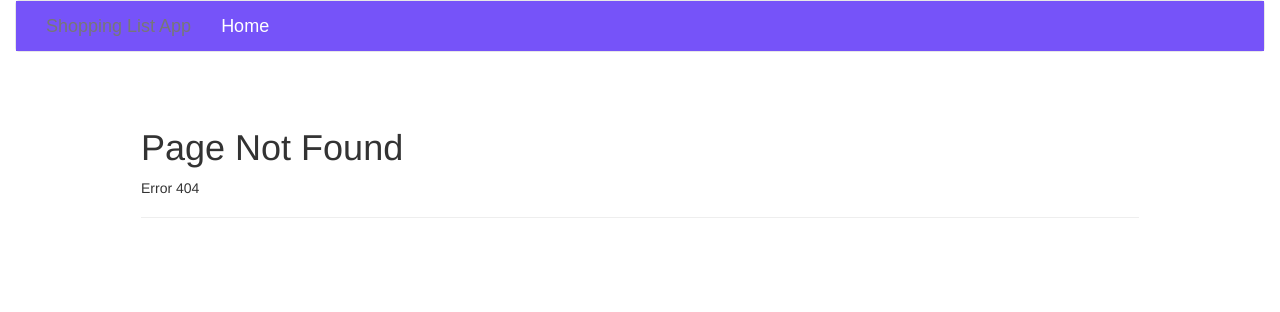
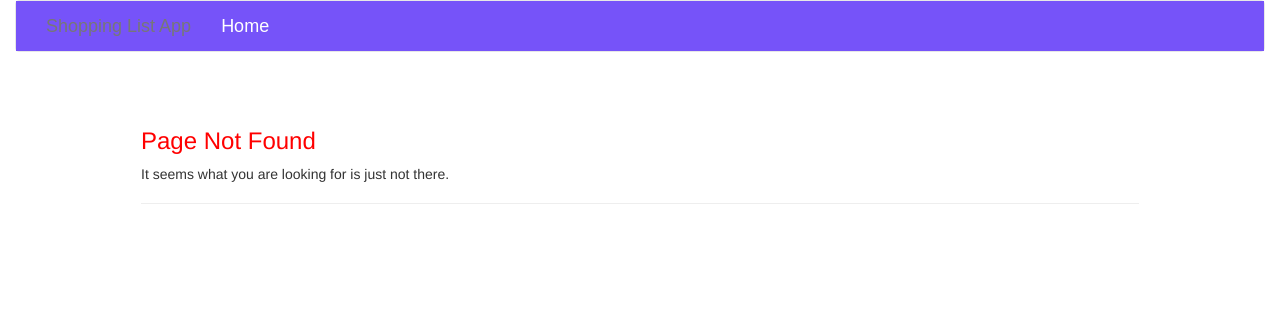
Before and after one commit to sgatana/ShoppingList, a Flask app: template templates/Notfound.html in a window 1280 px wide. Shown: the top 312 px of the page. Run offline with Flask 2, Linux system fonts and the light colour scheme; the template is opened without the code that fills it, so the values that code supplies are empty; some libraries are stand-ins or nearby versions.

Commit message:
[UPDATE] add error page not found

```diff
--- a/templates/Notfound.html
+++ b/templates/Notfound.html
@@ -3,7 +3,7 @@
 {% extends "base.html" %}
 {% block page_content %}
 <div class="page-header">
-    <h1>Page Not Found</h1>
-    <p>Error 404</p>
+    <h3 style="color: #FF0000">Page Not Found</h3>
+    <p>It seems what you are looking for is just not there.</p>
 </div>
 {% endblock %}
```
